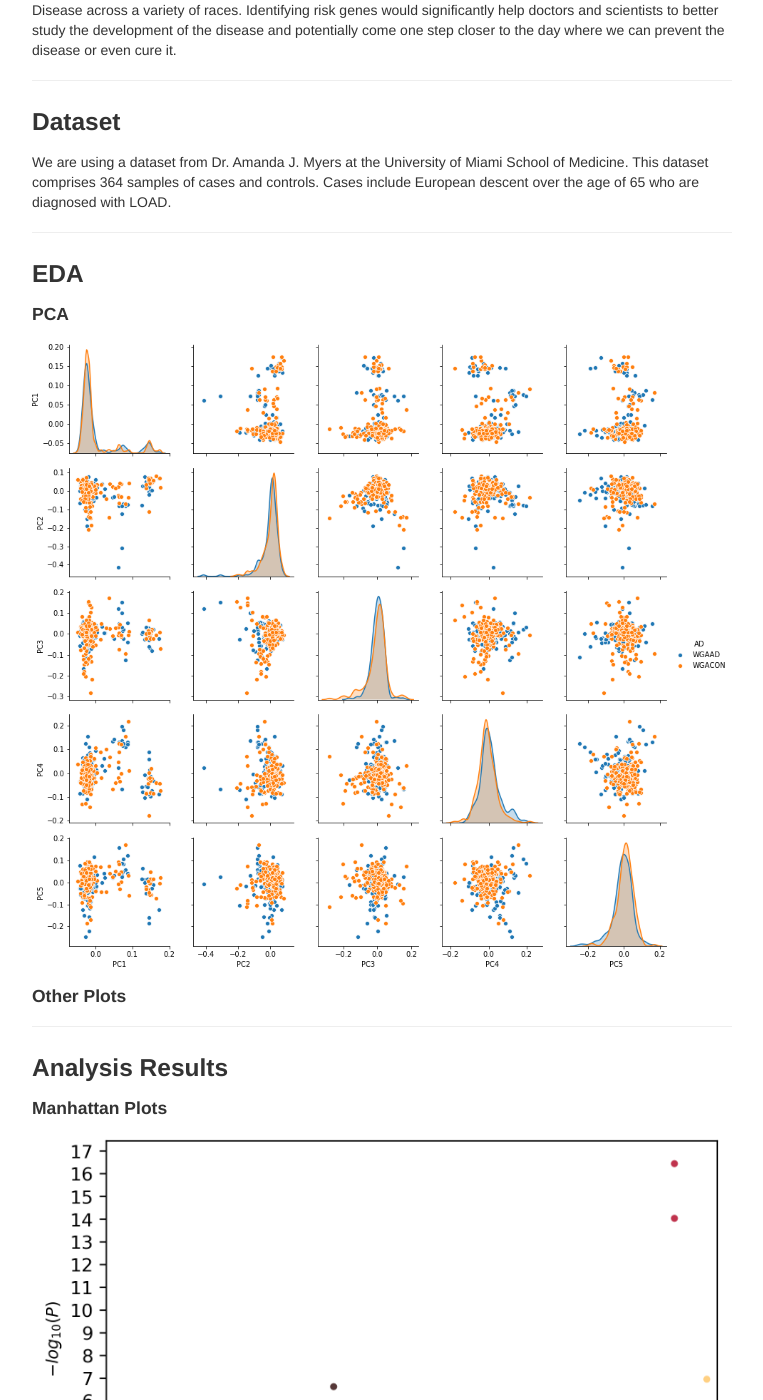
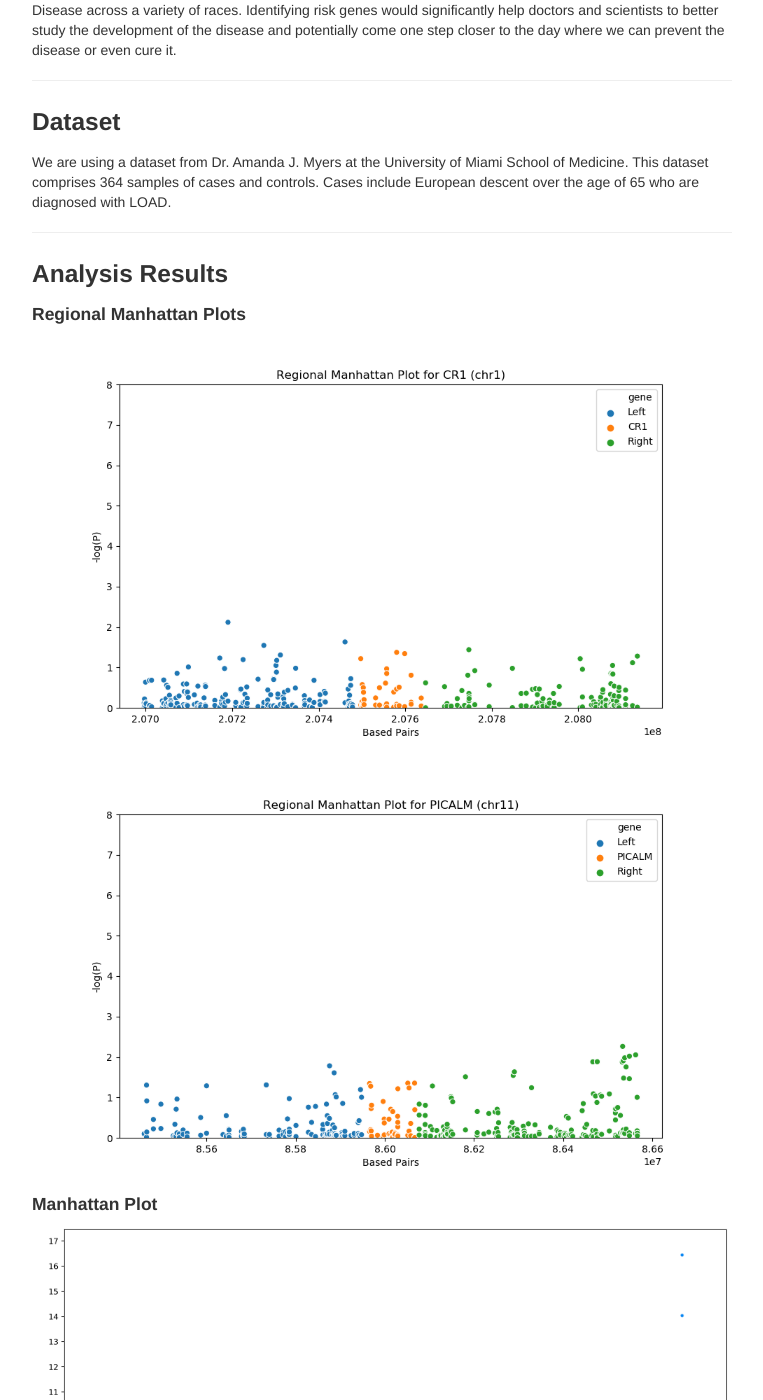
Before and after one commit to TonyZhanghm/adgwas_website, a Jekyll site: the page built from index.md, in a window 1280 px wide and 1400 px high, scrolled down 486 px. Shown: the whole window, without its empty margins (258-1021 px from the left). Built offline with Jekyll 4.4.1, drawn with Linux system fonts in a browser that asks for light colours; our own code applies the rules of GitHub Pages for plain Markdown files.

Commit message:
update images

```diff
--- a/index.md
+++ b/index.md
@@ -24,18 +24,20 @@ We are using a dataset from Dr. Amanda J. Myers at the University of Miami Schoo
 
 ---
 
-### EDA
-
-#### PCA
-
-![PCA plot](assets/images/PCA.png)
-
-#### Other Plots
-
----
-
 ### Analysis Results
 
-#### Manhattan Plots
+#### Regional Manhattan Plots
+
+![CR1 (Chromosome 1)](assets/images/CR1.png)
+
+![PICALM (Chromosome 11)](assets/images/PICALM.png)
+
+#### Manhattan Plot
 
 ![Manhattan Plots](assets/images/manhattan.png)
+
+#### QQ-plot
+
+![Association Test QQ-plot](assets/images/original_qq.png)
+
+### Meta-analysis
```
Also changed, not shown: assets/images/CR1.png (added), assets/images/PCA.png (deleted), assets/images/PICALM.png (added), assets/images/manhattan.png, assets/images/meta_qq.png (added), assets/images/original_qq.png (added).
